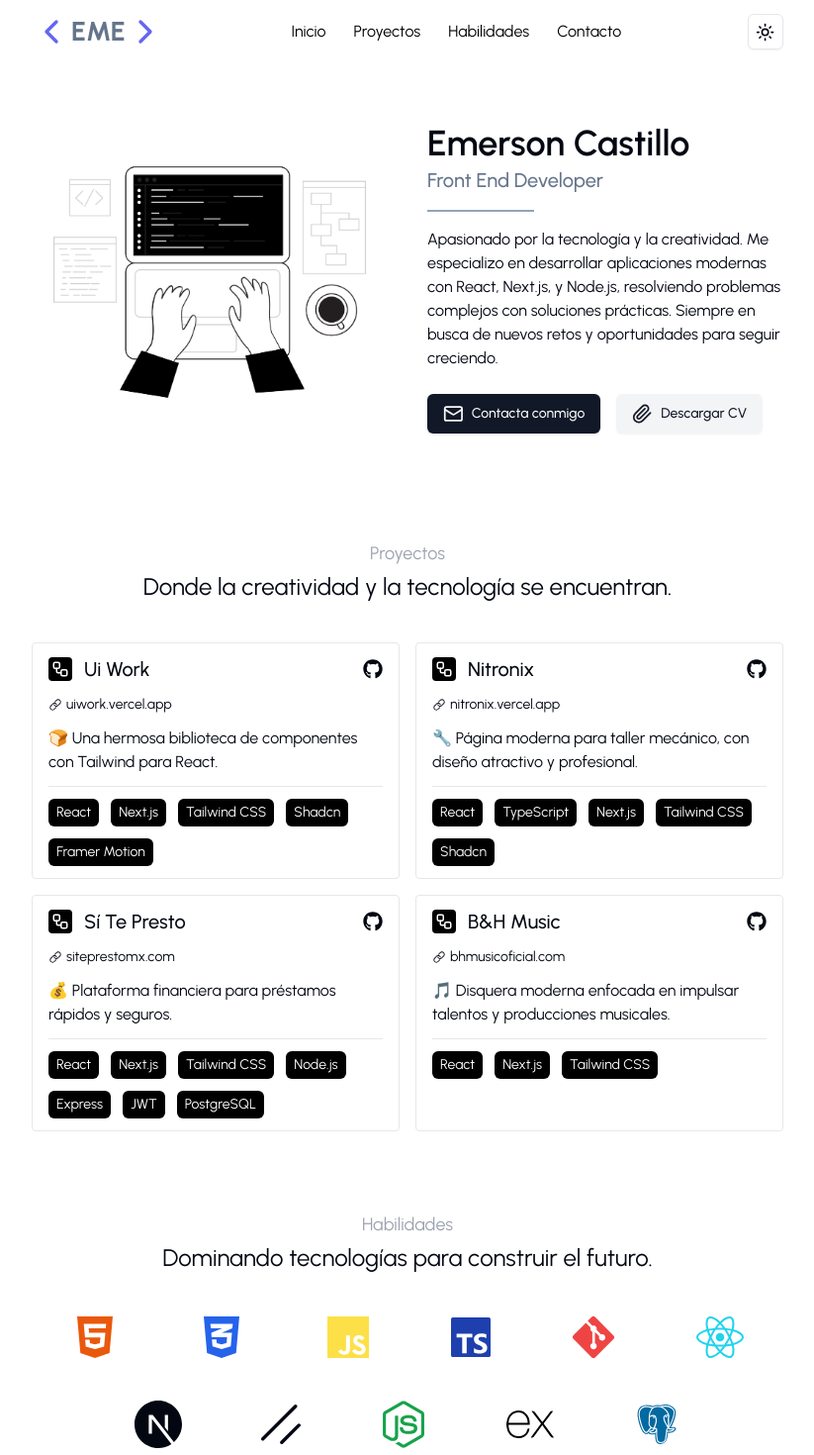
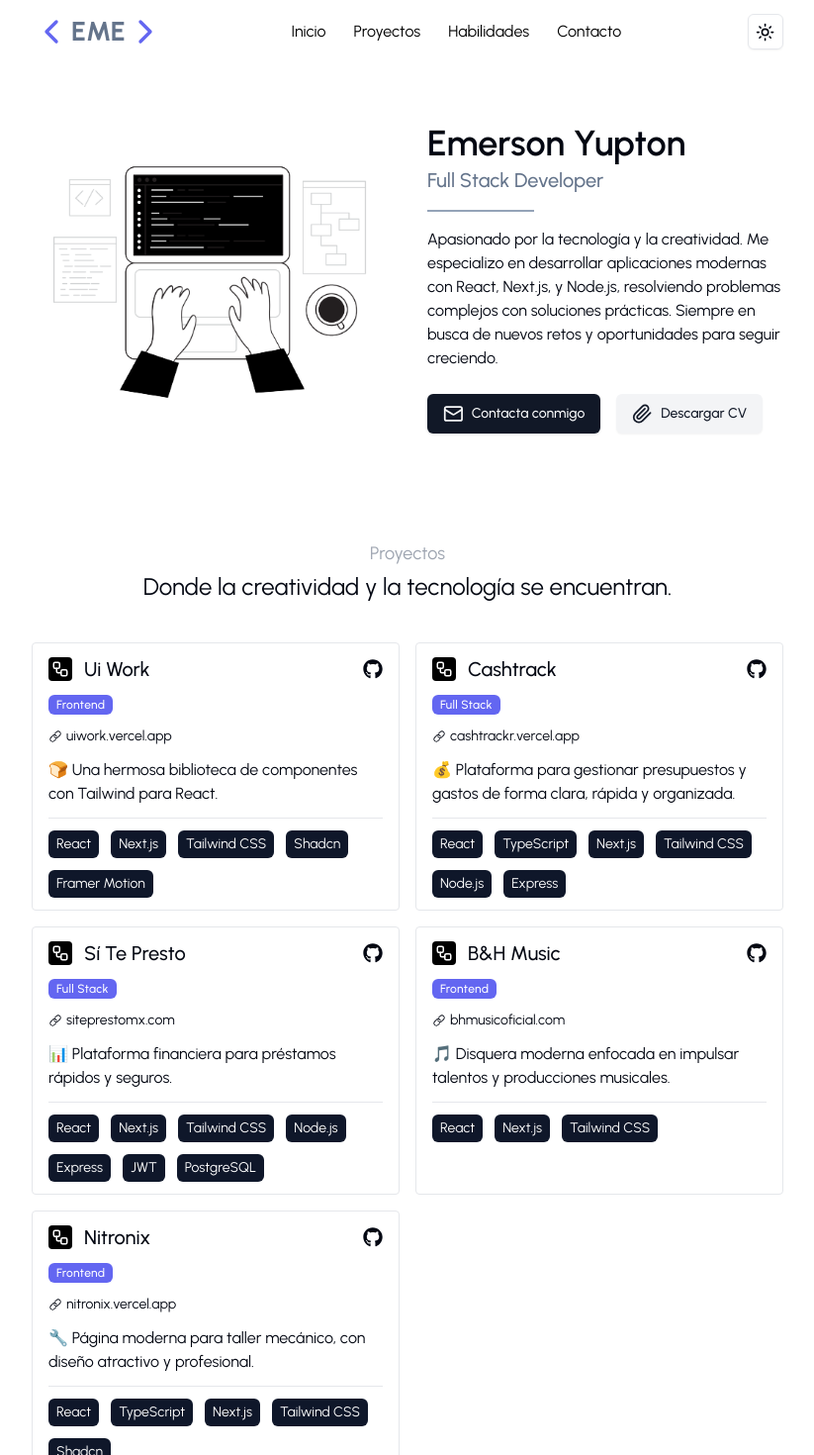
Before and after one commit to emerson204/my-portfolio, a Next.js app: page / in a window 1280 px wide. Shown: the top 1470 px of the page at 99% size, without its empty margins (228-1051 px from the left). Built offline with nearby package versions, Linux system fonts and the light colour scheme.

Commit message:
Cashtrackr

```diff
--- a/components/footer.jsx
+++ b/components/footer.jsx
@@ -23,7 +23,7 @@ export default function Footer() {
 
       <Separator className="my-4" />
 
-      <p className="text-center">&copy; 2024 | Emerson Castillo</p>
+      <p className="text-center">&copy; 2024 | Emerson Yupton</p>
     </section>
   );
 }
--- a/components/hero.jsx
+++ b/components/hero.jsx
@@ -39,10 +39,10 @@ export default function Hero() {
           }}
         >
           <h2 className="text-4xl font-semibold mb-[.2rem]">
-            Emerson Castillo
+            Emerson Yupton
           </h2>
-          <h3 className="text-xl text-slate-500 font-medium dark:text-slate-400">
-            Front End Developer
+          <h3 className="text-xl text-slate-500 font-medium dark:text-gray-400">
+            Full Stack Developer
           </h3>
           <Separator className="w-[30%] my-3 md:my-4 h-[2px] bg-slate-400" />
           <p className="mb-6">
--- a/components/proyectos.jsx
+++ b/components/proyectos.jsx
@@ -40,6 +40,13 @@ export default function Proyectos() {
                 <FaGithub size={20} />
               </Link>
             </div>
+            <p className="text-xs font-medium px-2 py-0.5 rounded-md
+                bg-[#6366f1] text-white
+                dark:bg-[#6366f1] dark:text-white
+                w-fit tracking-wide my-3">
+                {proyecto.tipo}
+            </p>
+
             <Link
               href={proyecto.linkProyecto}
               className="flex items-center gap-1 text-sm w-fit hover:translate-x-1 transition-all mb-3 hover:text-slate-500  duration-200 hover:dark:text-slate-400"
@@ -49,6 +56,8 @@ export default function Proyectos() {
               {proyecto.nombreProyecto}
             </Link>
 
+
+
             <p>{proyecto.descripcion}</p>
 
             <Separator className="my-3" />
@@ -56,7 +65,7 @@ export default function Proyectos() {
             <div className="flex items-center gap-3 flex-wrap text-sm">
               {proyecto.tecnologias.map((tecnologia) => (
                 <p
-                  className="bg-black text-white  dark:bg-gray-400/30 w-fit rounded-md py-1 px-2"
+                  className="bg-slate-900 text-white  dark:bg-gray-400/30 w-fit rounded-md py-1 px-2"
                   key={tecnologia}
                 >
                   {tecnologia}
--- a/data/proyectos-data.js
+++ b/data/proyectos-data.js
@@ -4,6 +4,7 @@ export const dataProyectos = [
   {
     id: 1,
     title: "Ui Work",
+    tipo: "Frontend" ,
     icon: Workflow,
     github: "https://github.com/emerson204/Uiwork",
     linkProyecto: "https://uiwork.vercel.app/",
@@ -20,7 +21,44 @@ export const dataProyectos = [
   },
   {
     id: 2,
+    title: "Cashtrack",
+    tipo: "Full Stack",
+    icon: Workflow,
+    github: "https://github.com/emerson204/cashtrackr_front_next",
+    linkProyecto: "https://cashtrackr-front-next-8az7.vercel.app/",
+    nombreProyecto: "cashtrackr.vercel.app" ,
+    descripcion:
+      "💰 Plataforma para gestionar presupuestos y gastos de forma clara, rápida y organizada.",
+    tecnologias: ["React", "TypeScript", "Next.js", "Tailwind CSS", "Node.js", "Express"],
+  },
+  {
+    id: 3,
+    title: "Sí Te Presto",
+    tipo: "Full Stack",
+    icon: Workflow,
+    github: "",
+    linkProyecto: "https://www.siteprestomx.com",
+    nombreProyecto: "siteprestomx.com" ,
+    descripcion:
+      "📊 Plataforma financiera para préstamos rápidos y seguros.",
+    tecnologias: ["React", "Next.js", "Tailwind CSS", "Node.js" , "Express", "JWT", "PostgreSQL"],
+  },
+  {
+    id: 4,
+    title: "B&H Music",
+    tipo: "Frontend",
+    icon: Workflow,
+    github: "https://github.com/emerson204/musicbh",
+    linkProyecto: "https://bhmusicoficial.com",
+    nombreProyecto: "bhmusicoficial.com" ,
+    descripcion:
+      "🎵 Disquera moderna enfocada en impulsar talentos y producciones musicales.",
+    tecnologias: ["React", "Next.js", "Tailwind CSS"],
+  },
+  {
+    id: 5,
     title: "Nitronix",
+    tipo: "Frontend",
     icon: Workflow,
     github: "https://github.com/emerson204/nitronix",
     linkProyecto: "https://nitronix.vercel.app/",
@@ -29,26 +67,4 @@ export const dataProyectos = [
       "🔧  Página moderna para taller mecánico, con diseño atractivo y profesional.",
     tecnologias: ["React", "TypeScript", "Next.js", "Tailwind CSS", "Shadcn"],
   },
-  {
-    id: 3,
-    title: "Sí Te Presto",
-    icon: Workflow,
-    github: "",
-    linkProyecto: "https://www.siteprestomx.com",
-    nombreProyecto: "siteprestomx.com" ,
-    descripcion:
-      "💰 Plataforma financiera para préstamos rápidos y seguros.",
-    tecnologias: ["React", "Next.js", "Tailwind CSS", "Node.js" , "Express", "JWT", "PostgreSQL"],
-  },
-  {
-    id: 4,
-    title: "B&H Music",
-    icon: Workflow,
-    github: "",
-    linkProyecto: "https://bhmusicoficial.com",
-    nombreProyecto: "bhmusicoficial.com" ,
-    descripcion:
-      "🎵 Disquera moderna enfocada en impulsar talentos y producciones musicales.",
-    tecnologias: ["React", "Next.js", "Tailwind CSS"],
-  },
 ];
```
Also changed, not shown: 1 other file (tests, documents, lock files or other folders).
